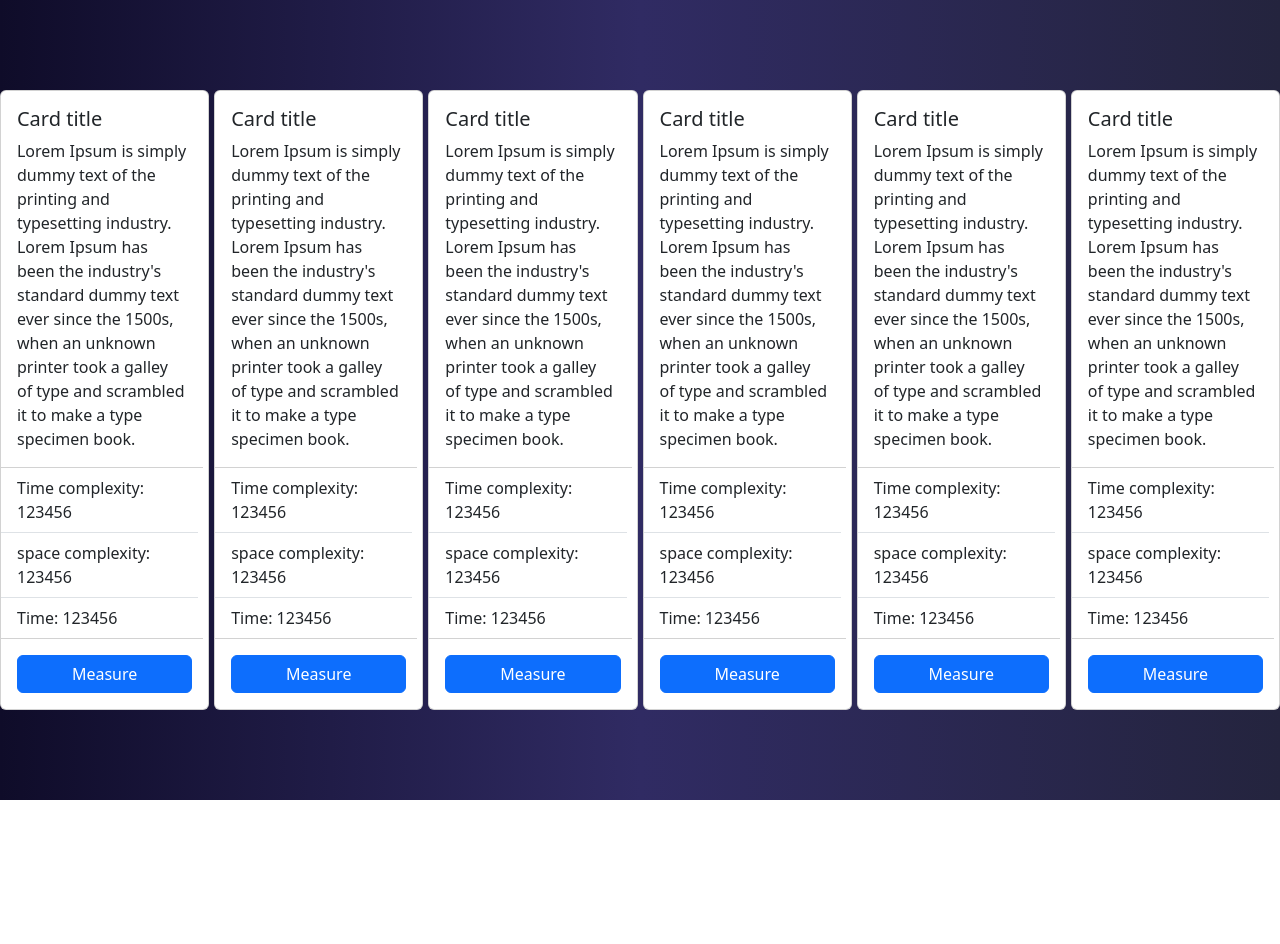
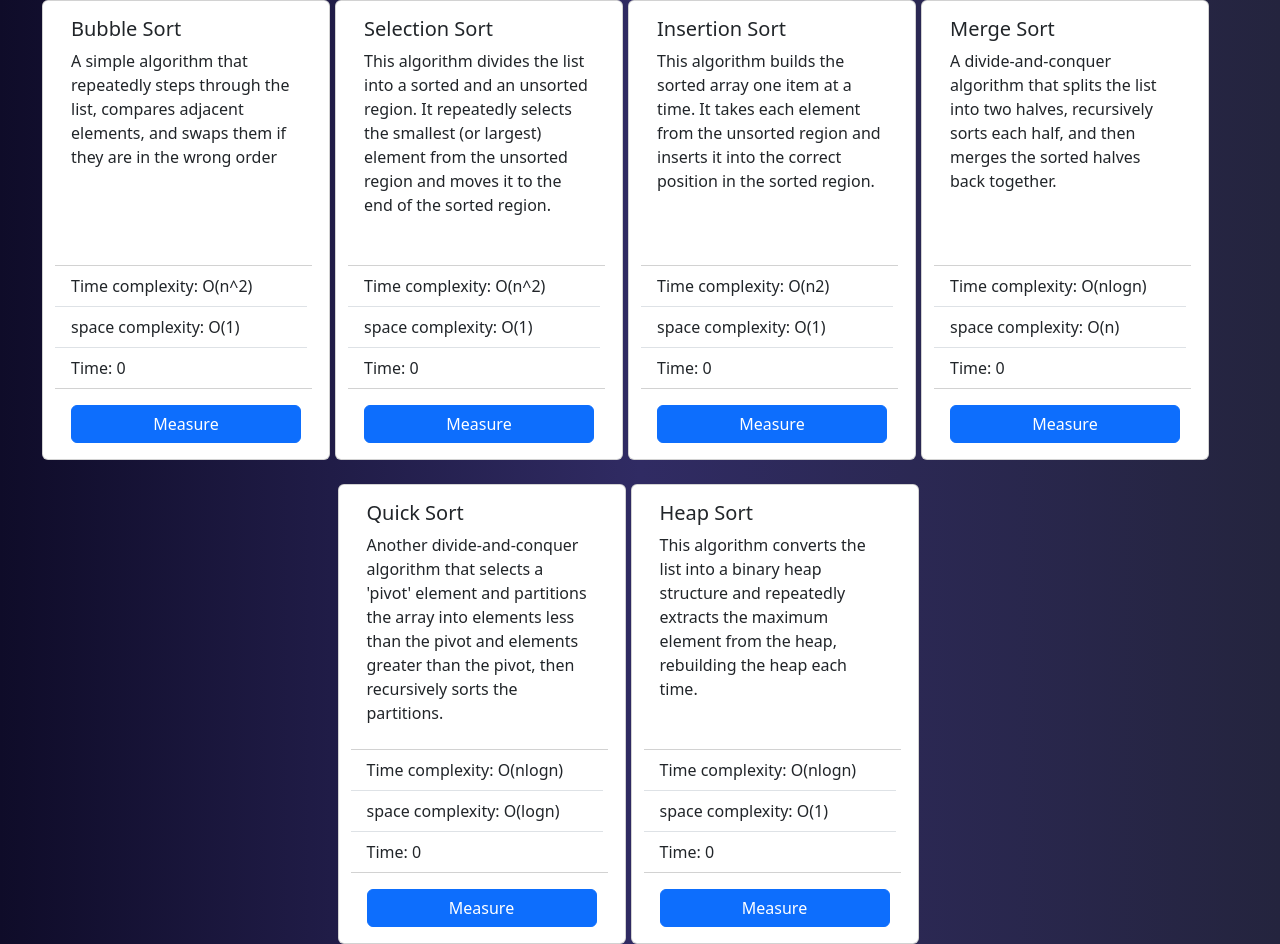
Before and after one commit to pichutan/JS_Workshop_EX_02_Modules, a plain HTML site: page index.html in a window 1280 px wide. Before the commit the page ends 800 px from the top, so only its background shows below. Drawn offline with Linux system fonts and the light colour scheme.

Commit message:
JS_Workshop_EX_02_Modules #nghia

```diff
--- a/index.html
+++ b/index.html
@@ -10,11 +10,10 @@
     <link rel="stylesheet" type="text/css" href="css/bootstrap-utilities.css">
     <script src="js/jquery-3.7.1.min.js"></script>
     <script src="js/bootstrap.bundle.js"></script>
-    <script src="js/scripts.js"></script>
-    <script src="js/sorting_algorithm.js"></script>
+    <script type="module" src="js/scripts.js"></script>
 </head>
 <body class="gradientbackground">
-    <div class="card-container">
+    <div class="card-container row col-12">
         <div class="card" style="width: 18rem;">
             <div class="card-body">
                 <h5 class="card-title">Card title</h5>
--- a/js/card_generator.js
+++ b/js/card_generator.js
@@ -1,6 +1,26 @@
-//TODO: Create a function that takes some data and returns a visual representation of a bootstrap 5 card
-//The example card can be found in the index.html file
-//You should use techniques you learned in the workshop to create the card
-function createCard(data) {
-
+/**
+ * Generates an HTML string for a list of cards displaying algorithm information.
+ * @param {Array<Object>} data - Array of objects representing the algorithm details.
+ * @returns {string} HTML string containing the generated cards.
+ */
+export function createCard(data) {
+  let html = '';
+  for (const object of data) {
+    let { title, description, time_complexity, space_complexity } = object;
+    html += `<div class="card mb-4" style="width: 18rem;">
+            <div class="card-body">
+                <h5 class="card-title">${title}</h5>
+                <p class="card-text" style="min-height: 200px">${description}</p>
+            </div>
+            <ul class="list-group list-group-flush">
+                <li class="list-group-item">Time complexity: ${time_complexity}</li>
+                <li class="list-group-item">space complexity: ${space_complexity}</li>
+                <li class="list-group-item">Time: 0</li>
+            </ul>
+            <div class="card-body d-grid gap-2">
+                <a href="#" class="btn btn-primary measure">Measure</a>
+            </div>
+        </div>`
+  }
+  return html
 }
--- a/js/data.js
+++ b/js/data.js
@@ -1,4 +1,4 @@
-const sortingAlgorithmData = [
+export const sortingAlgorithmData = [
   {
       title: "Bubble Sort",
       description: "A simple algorithm that repeatedly steps through the list, compares adjacent elements, and swaps them if they are in the wrong order",
--- a/js/scripts.js
+++ b/js/scripts.js
@@ -2,10 +2,49 @@
 //TODO: Render all of the cards from given data
 //TODO: Add a click function to each button, that will start the measurement
 // and update the cards data with the new measurement
+import { createCard } from "./card_generator.js";
+import { sortingAlgorithmData } from "./data.js";
+import * as sorting from "./sorting_algorithm.js";
 
 const getNewSortableArray = (min, max) => Array.from({ length: max - min + 1 }, (_, i) => min + i).sort((a, b) => 0.5 - Math.random());
 
 $(document).ready(function(e) {
-  const sortableArray = getNewSortableArray(1, 5000)
-  console.log(sortableArray.length)
+  let cardContainer = document.getElementsByClassName('card-container')[0];
+  // Render card html to the body.
+  cardContainer.innerHTML = createCard(sortingAlgorithmData);
+
+  const card = document.querySelectorAll(".measure");
+
+  // Iterates over each 'measure' button and attaches a click event listener
+  card.forEach((element, index) => {
+    element.addEventListener('click', function(e) {
+      let time = document.querySelectorAll('.list-group-flush')[index].children[2];
+      let sum;
+
+      // Generates a new array of random values to sort
+      const arr = getNewSortableArray(1,50000)
+
+      // Defines the available sorting algorithms
+      const sortingAlgorithms = {
+        'Bubble Sort': sorting.bubbleSort,
+        'Selection Sort': sorting.selectionSort,
+        'Insertion Sort': sorting.insertionSort,
+        'Merge Sort': sorting.mergeSort,
+        'Quick Sort': sorting.quickSort,
+        'Heap Sort': sorting.heapSort,
+      };
+
+      // Gets the algorithm name from the card title
+      const algorithm = document.querySelectorAll('.card-title')[index].innerText;
+
+      // If the algorithm exists in sortingAlgorithms, it runs the algorithm and measures execution time
+      if (sortingAlgorithms[algorithm]) {
+        const tc = new Date().getTime();
+        sortingAlgorithms[algorithm](arr);
+        const tu = new Date().getTime();
+        sum = (tu - tc);
+      }
+      time.innerText = `Time: ${sum} millisecond`;
+    });
+  });
 })
--- a/js/sorting_algorithm.js
+++ b/js/sorting_algorithm.js
@@ -1,4 +1,4 @@
-function bubbleSort(arr) {
+export function bubbleSort(arr) {
   let n = arr.length;
   let swapped;
   do {
@@ -17,7 +17,7 @@ function bubbleSort(arr) {
   return arr;
 }
 
-function selectionSort(arr) {
+export function selectionSort(arr) {
   let n = arr.length;
 
   for (let i = 0; i < n - 1; i++) {
@@ -40,7 +40,7 @@ function selectionSort(arr) {
   return arr;
 }
 
-function insertionSort(arr) {
+export function insertionSort(arr) {
   let n = arr.length;
 
   for (let i = 1; i < n; i++) {
@@ -58,7 +58,7 @@ function insertionSort(arr) {
   return arr;
 }
 
-function mergeSort(arr) {
+export function mergeSort(arr) {
   if (arr.length <= 1) {
     return arr;
   }
@@ -88,7 +88,7 @@ function merge(left, right) {
   return result.concat(left.slice(leftIndex)).concat(right.slice(rightIndex));
 }
 
-function quickSort(arr) {
+export function quickSort(arr) {
   if (arr.length <= 1) {
     return arr;
   }
@@ -110,7 +110,7 @@ function quickSort(arr) {
   return quickSort(left).concat(pivot, quickSort(right));
 }
 
-function heapSort(arr) {
+export function heapSort(arr) {
   let n = arr.length;
 
   // Build a max-heap
```
